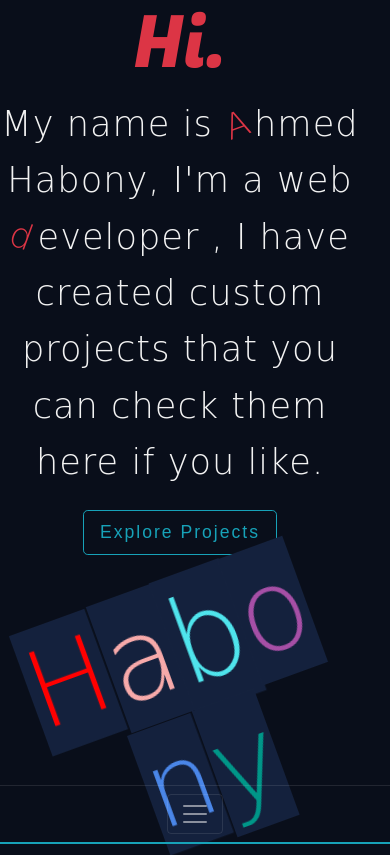
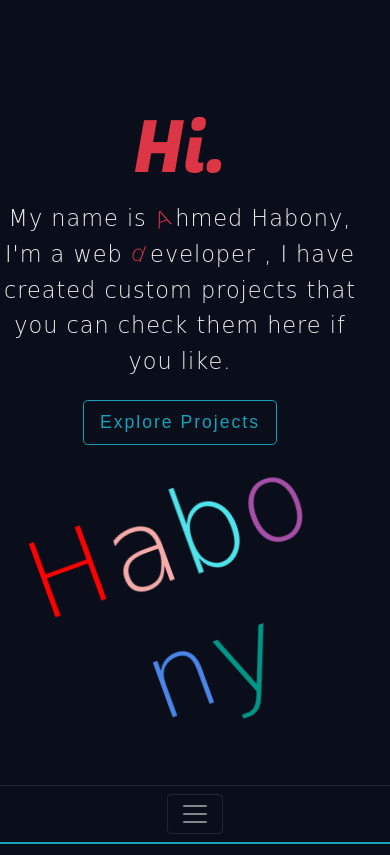
Before and after one commit to AhmedHabony/portfolio, a website: page index.html in a window 390 px wide. Shown: the top 855 px of the page. Drawn offline with nearby package versions, Linux system fonts and the light colour scheme; a web font is replaced by a local one.

Commit message:
changed some styles

```diff
--- a/index.html
+++ b/index.html
@@ -58,10 +58,10 @@
           Explore Projects
         </div>
       </div>
-      <div class="col-lg-6 w-100  d-flex justify-content-center text-center">
+      <div class="col-lg-6 w-100 bigname__container d-flex justify-content-center text-center">
         <!--      <div class="container">-->
-        <div class="text-center   d-flex justify-content-center align-items-center">
-          <p id="text" class="w-100 text display-1">
+        <div class="text-center  d-flex justify-content-center align-items-center">
+          <p id="text" class="w-100  text display-1">
             <span class="text-1 special">H</span><span class="text-2">a</span><span
               class="text-3 special-b">b</span><span class="text-4">o</span><span class="text-5 special">n</span><span
               class="text-6">y</span>
--- a/scss/_base.scss
+++ b/scss/_base.scss
@@ -24,7 +24,7 @@ body {
   //overflow: hidden;
 }
 header {
-  //max-height: 100vh;
+  max-height: 100vh;
   //min-height: 100vh;
   //background-color: #a64fa6;
 
--- a/scss/_mediaquires.scss
+++ b/scss/_mediaquires.scss
@@ -43,6 +43,12 @@
   .text{
     font-size: 7rem !important;
   }
+  .short-bio {
+    font-size: 1.4rem !important;
+  }
+  .bigname__container{
+    max-height: 5rem;
+  }
 }
 @media (min-width: 767px) {
   .row{
```
Also changed, not shown: css/style.css, 1 other file.
